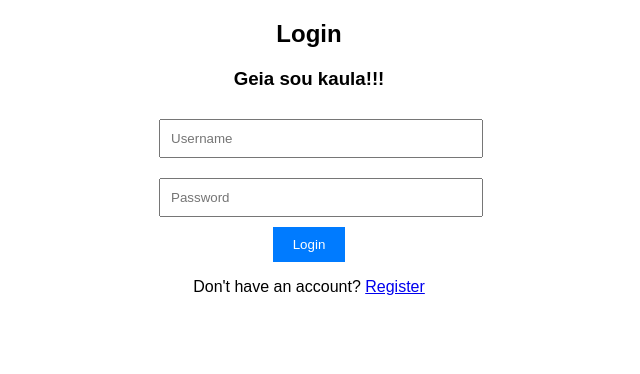
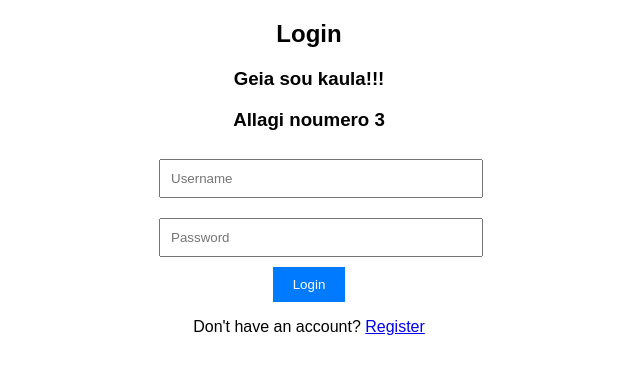
Before and after one commit to dinstyle/Edu-SM, a plain HTML site: page index.html in a window 1280 px wide. Shown: the whole page, without its empty margins (331-971 px from the left). Drawn offline with Linux system fonts and the light colour scheme.

Commit message:
Updated third change

```diff
--- a/index.html
+++ b/index.html
@@ -39,7 +39,7 @@
     <div class="container">
         <h2>Login</h2>
         <h3>Geia sou kaula!!!</h3>
-
+        <h3>Allagi noumero 3</h3>
         <form id="loginForm">
             <input type="text" id="username" placeholder="Username" required>
             <input type="password" id="password" placeholder="Password" required>
```
